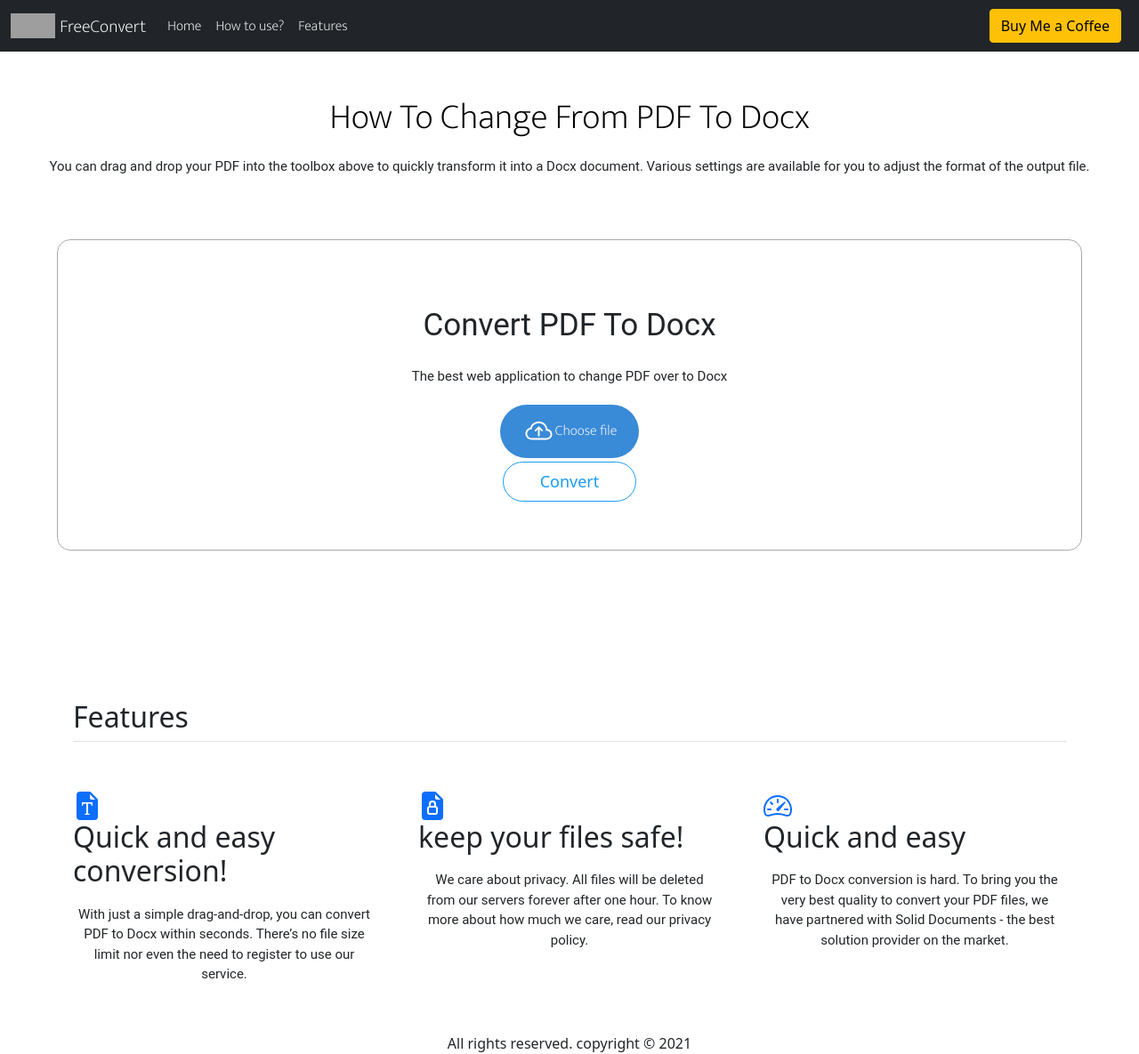
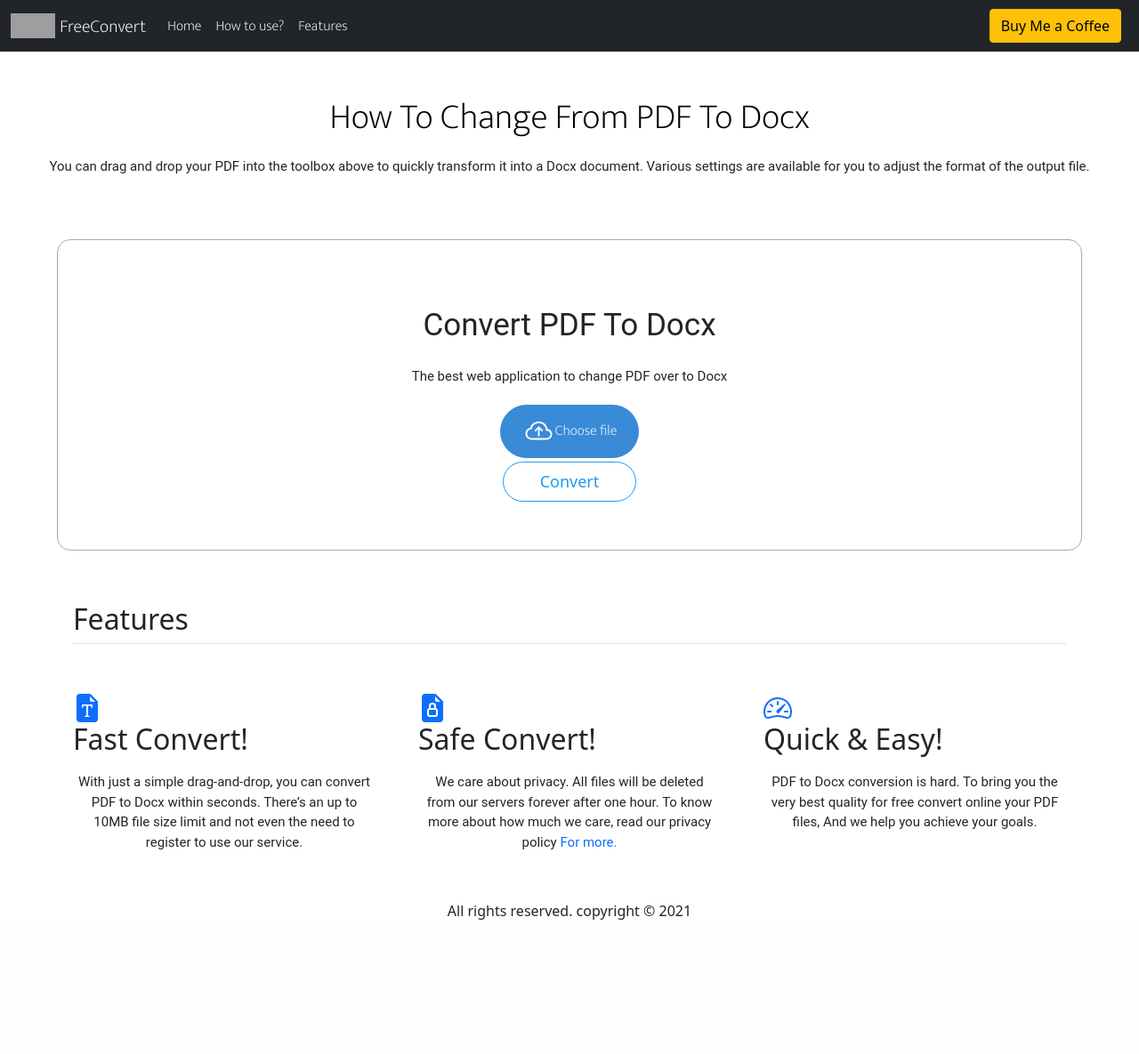
Before and after one commit to yassine20011/webApp_convert_pdfToDocx, a Django app: page / in a window 1280 px wide. Shown: the whole page at 89% size. After the commit the page ends 1034 px from the top, so only its background shows below. Run offline with Django 3.2, Linux system fonts and the light colour scheme; some libraries are stand-ins or nearby versions; grey boxes are pictures that could not be loaded.

Commit message:
Updated and add message alert

```diff
--- a/convert/templates/index.html
+++ b/convert/templates/index.html
@@ -4,7 +4,7 @@
 
 <head>
     <script async src="https://pagead2.googlesyndication.com/pagead/js/adsbygoogle.js?client=ca-pub-9119434491440052"
-    crossorigin="anonymous"></script>
+        crossorigin="anonymous"></script>
     <meta charset="UTF-8">
     <meta name="keywords" content="pdf,docx,converter,pdftodocx">
     <meta http-equiv="X-UA-Compatible" content="IE=edge">
@@ -33,7 +33,6 @@
         })(window, document, "clarity", "script", "8lceel53lv");
     </script>
 </head>
-
 
 <body>
     <!-- navbar section  -->
@@ -68,6 +67,39 @@
         </div>
     </nav>
 
+    <!-- alert message -->
+    <svg xmlns="http://www.w3.org/2000/svg" style="display: none;">
+        <symbol id="exclamation-triangle-fill" fill="currentColor" viewBox="0 0 16 16">
+            <path
+                d="M8.982 1.566a1.13 1.13 0 0 0-1.96 0L.165 13.233c-.457.778.091 1.767.98 1.767h13.713c.889 0 1.438-.99.98-1.767L8.982 1.566zM8 5c.535 0 .954.462.9.995l-.35 3.507a.552.552 0 0 1-1.1 0L7.1 5.995A.905.905 0 0 1 8 5zm.002 6a1 1 0 1 1 0 2 1 1 0 0 1 0-2z" />
+        </symbol>
+    </svg>
+    {% if messages %}
+    {% for message in messages %}
+    {% if message.level == DEFAULT_MESSAGE_LEVELS.WARNING %}
+    <div>
+        <div class="alert alert-warning d-flex align-items-center" role="alert">
+            <svg class="bi flex-shrink-0 me-2" width="24" height="24" role="img" aria-label="Warning:">
+                <use xlink:href="#exclamation-triangle-fill" />
+            </svg>
+            <div>
+                {{message}}
+            </div>
+        </div>
+    </div>
+    {%endif%}
+    {% if message.level == DEFAULT_MESSAGE_LEVELS.ERROR %}
+    <div class="alert alert-danger d-flex align-items-center" role="alert">
+        <svg class="bi flex-shrink-0 me-2" width="24" height="24" role="img" aria-label="Danger:">
+            <use xlink:href="#exclamation-triangle-fill" />
+        </svg>
+        <div>
+            {{message}}
+        </div>
+    </div>
+    {%endif%}
+    {%endfor%}
+    {%endif%}
     <!--  How to use? -->
 
     <div id="HowToUse" class="text-center">
@@ -78,12 +110,12 @@
                 <div>
                     <p class="text-2"> You can drag and drop your PDF into the toolbox above to quickly transform
                         it into a Docx
-                        document. Various settings are available for you to adjust the format of the output file.</p>
+                        document. Various settings are available for you to adjust the format of the output file.
+                    </p>
                 </div>
             </center>
         </section>
     </div>
-
 
 
     <!-- Select file to upload  -->
@@ -91,7 +123,7 @@
     <center>
         <form id="Post-Form" method="POST" enctype="multipart/form-data">
             {% csrf_token %}
-            <div class="container-file ">
+            <div class="container-file">
                 <div class="text">
                     <p class="text-1">Convert PDF To Docx</p>
                     <p class="text-2">The best web application to change PDF over to Docx</p>
@@ -181,7 +213,7 @@
     <!-- div of features -->
 
 
-    <div class="container py-5 " id="Features">
+    <div class="container py-5" id="Features">
         <h2 class="pb-2 border-bottom">Features</h2>
         <div class="row g-5 py-5">
             <div class="feature col-md-4">
@@ -192,9 +224,10 @@
                             d="M9.293 0H4a2 2 0 0 0-2 2v12a2 2 0 0 0 2 2h8a2 2 0 0 0 2-2V4.707A1 1 0 0 0 13.707 4L10 .293A1 1 0 0 0 9.293 0zM9.5 3.5v-2l3 3h-2a1 1 0 0 1-1-1zM5.057 6h5.886L11 8h-.5c-.18-1.096-.356-1.192-1.694-1.235l-.298-.01v5.09c0 .47.1.582.903.655v.5H6.59v-.5c.799-.073.898-.184.898-.654V6.755l-.293.01C5.856 6.808 5.68 6.905 5.5 8H5l.057-2z" />
                     </svg>
                 </div>
-                <h2>Quick and easy conversion!</h2>
-                <p>With just a simple drag-and-drop, you can convert PDF to Docx within seconds. There’s no file
-                    size limit nor even the need to register to use our service.</p>
+                <h2>Fast Convert!</h2>
+                <p>With just a simple drag-and-drop, you can convert PDF to Docx within seconds. There’s an up to
+                    10MB
+                    file size limit and not even the need to register to use our service.</p>
             </div>
             <div class="feature col-md-4">
                 <div class="feature-icon">
@@ -206,9 +239,11 @@
                             d="M9.293 0H4a2 2 0 0 0-2 2v12a2 2 0 0 0 2 2h8a2 2 0 0 0 2-2V4.707A1 1 0 0 0 13.707 4L10 .293A1 1 0 0 0 9.293 0zM9.5 3.5v-2l3 3h-2a1 1 0 0 1-1-1zM10 7v1.076c.54.166 1 .597 1 1.224v2.4c0 .816-.781 1.3-1.5 1.3h-3c-.719 0-1.5-.484-1.5-1.3V9.3c0-.627.46-1.058 1-1.224V7a2 2 0 1 1 4 0z" />
                     </svg>
                 </div>
-                <h2>keep your files safe!</h2>
+                <h2>Safe Convert!</h2>
                 <p>We care about privacy. All files will be deleted from our servers forever after one hour. To know
-                    more about how much we care, read our privacy policy.</p>
+                    more about how much we care, read our privacy policy <a href="#" style="text-decoration: none">For
+                        more.</a>
+                </p>
             </div>
             <div class="feature col-md-4">
                 <div class="feature-icon">
@@ -220,23 +255,19 @@
                             d="M0 10a8 8 0 1 1 15.547 2.661c-.442 1.253-1.845 1.602-2.932 1.25C11.309 13.488 9.475 13 8 13c-1.474 0-3.31.488-4.615.911-1.087.352-2.49.003-2.932-1.25A7.988 7.988 0 0 1 0 10zm8-7a7 7 0 0 0-6.603 9.329c.203.575.923.876 1.68.63C4.397 12.533 6.358 12 8 12s3.604.532 4.923.96c.757.245 1.477-.056 1.68-.631A7 7 0 0 0 8 3z" />
                     </svg>
                 </div>
-                <h2>Quick and easy</h2>
-                <p>PDF to Docx conversion is hard. To bring you the very best quality to convert your PDF files, we
-                    have partnered with Solid Documents - the best solution provider on the market.</p>
-
+                <h2>Quick & Easy!</h2>
+                <p>PDF to Docx conversion is hard. To bring you the very best quality for free convert online your
+                    PDF
+                    files, And we help you achieve your goals.</p>
             </div>
             <center>
                 <footer>All rights reserved. copyright © 2021</footer>
             </center>
-            <script>
-                let alertOn = "{{ alert }}";
-                if (alertOn == "0"){
-                    alert('File not supported!')
-                }
-            </script>
-            <script src="{% static 'main.js' %}"></script>
-            <script src="{% static 'bootstrap.js' %}"></script>
-            <script src="{% static 'bootstrap2.js' %}"></script>
+        </div>
+    </div>
+    <script src="{% static 'main.js' %}"></script>
+    <script src="{% static 'bootstrap.js' %}"></script>
+    <script src="{% static 'bootstrap2.js' %}"></script>
 </body>
 
 </html>
--- a/convert/views.py
+++ b/convert/views.py
@@ -1,24 +1,27 @@
-from django.http.response import HttpResponse
+from django.http import HttpResponse, HttpResponseRedirect
 from django.shortcuts import get_object_or_404, render, redirect
 from .forms import *
 from pdf2docx import parse
 from convert.models import Snippet
 import requests
+from django.contrib import messages
 
 
-URL = "https://freeconvert.tk/"
+#URL = "https://freeconvert.tk"
+URL = "http://127.0.0.1:8000"
 
-def check404(url, NameOfFile):
-    file_converter = "/home/ubuntu/yassine/media/" + NameOfFile
-    #file_converter = "media/" + NameOfFile
+def check404(request,url, NameOfFile):
+    #file_converter = "/home/ubuntu/yassine/media/" + NameOfFile
+    file_converter = "media/" + NameOfFile
     pdf_file = file_converter
     try:
         parse(pdf_file)
     except RuntimeError:
-        redirect('/')
+        pass
     r = requests.get(URL+"/"+url)
     print(r.status_code)
     if r.status_code != 200:
+        messages.error(request, "Oops! something went wrong")
         return redirect("/")
     else:
         return redirect(url)
@@ -33,7 +36,10 @@ def main(request):
             form.save()
             NameOfFile = request.FILES['file'].name
             context['file_name'] = "media/" + NameOfFile.rsplit('.', 1)[0] + ".docx"
-            return check404(context['file_name'], NameOfFile)
+            return check404(request,context['file_name'], NameOfFile)
+        else:
+            messages.warning(request, "Wrong file format. Allowed PDF")
+            return HttpResponseRedirect('/')
     else:
         form = Upload()
         return render(request,"index.html",{'form': form})
--- a/static/main.css
+++ b/static/main.css
@@ -1,11 +1,7 @@
 @import url("https://fonts.googleapis.com/css2?family=Mukta:wght@200&display=swap");
 @import url("https://fonts.googleapis.com/css2?family=Source+Sans+Pro:ital,wght@1,900&display=swap");
 
-body {
-  overflow-x: hidden;
-  min-height: 100vh;
 
-}
 
 input[type="file"] {
   position: absolute;
@@ -50,6 +46,8 @@ span {
 html {
   scroll-behavior: smooth;
 }
+
+
 
 .h1-01 {
   color: #000;
@@ -135,7 +133,7 @@ p {
 
 .container {
   position: relative;
-  top: 160px;
+  top: 50px;
 }
 
 .align-items-center {
@@ -227,3 +225,7 @@ p {
     padding: 0 25px;
   }
 }
+
+.alert{
+  margin: 0 0 0 0;
+}
```
Also changed, not shown: convert/auto_delete.py (deleted, +0 -9 lines), convert/templates/download.html (deleted), convert/templates/privacy.html (added), db.sqlite3, 9 other files.
